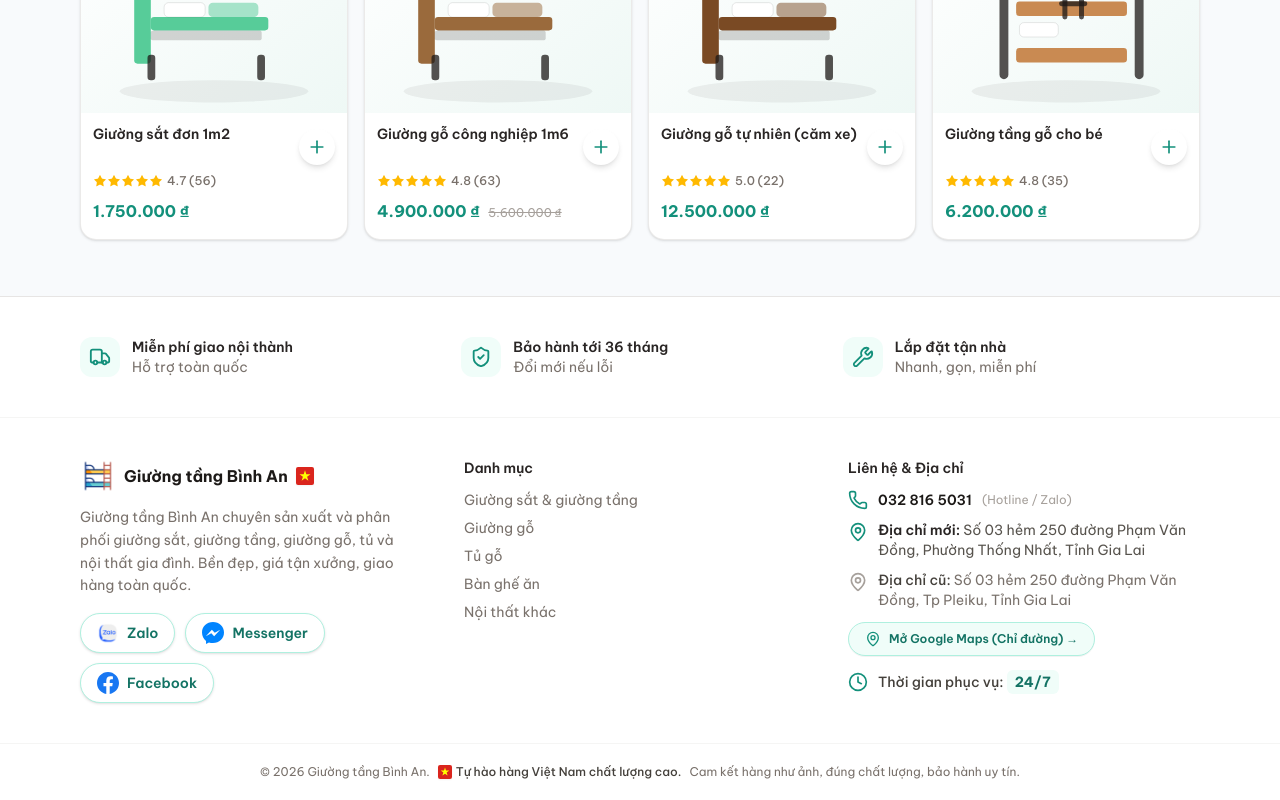
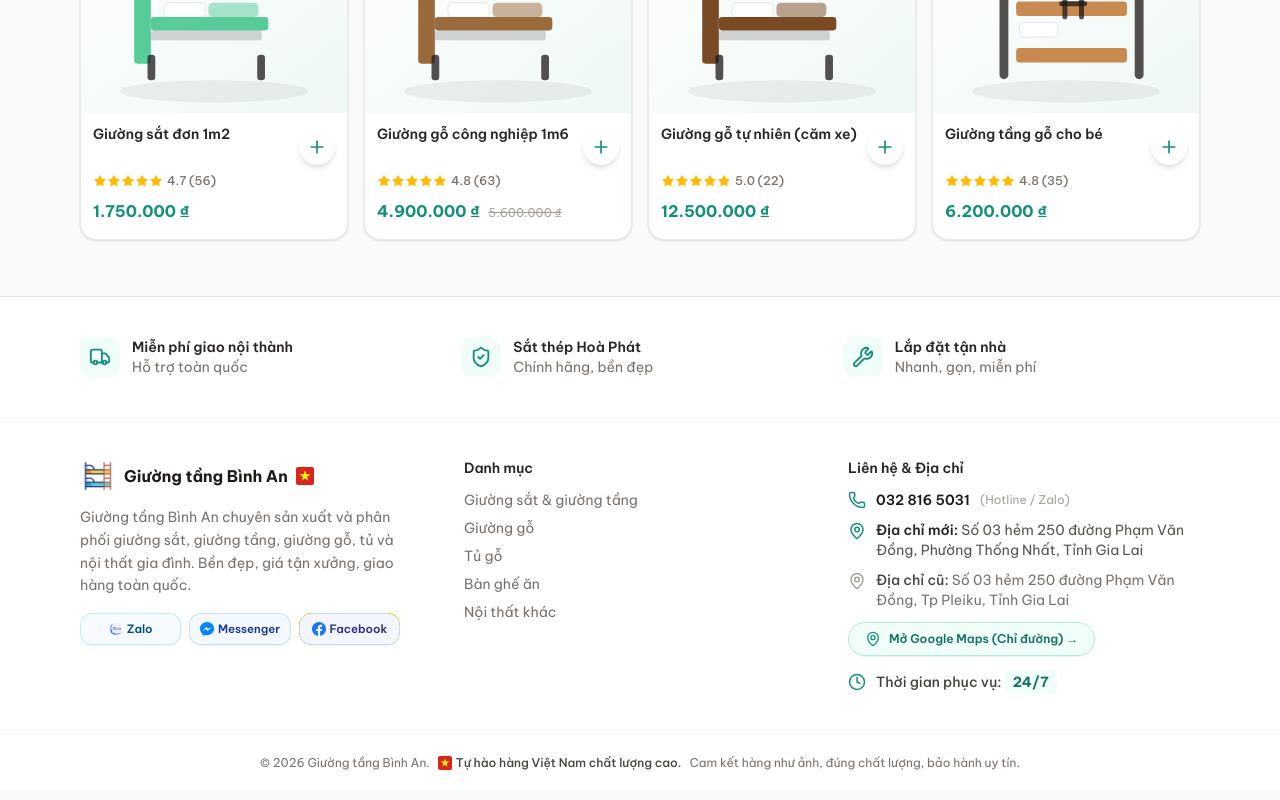
Before and after one commit to ismethanhtung/giuong-tang-binh-an, a Next.js app: page / in a window 1280 px wide. Shown: the part 1943-2743 px from the top of the page. Built offline with nearby package versions, Linux system fonts and the light colour scheme.

Commit message:
Tinh chỉnh footer: xếp 3 nút mạng xã hội 1 hàng, khôi phục cam kết hàng VN chất lượng cao và cập nhật sắt thép Hoà Phát

```diff
--- a/src/app/page.tsx
+++ b/src/app/page.tsx
@@ -25,7 +25,7 @@ export default function HomePage() {
               <span className="text-brand-600">bền đẹp, giá tận xưởng</span>
             </h1>
             <p className="mt-3 max-w-md text-sm leading-relaxed text-stone-600 sm:text-base">
-              Giường tầng, giường sắt, giường gỗ, tủ và bàn ghế ăn. Bảo hành dài,
+              Giường tầng, giường sắt, giường gỗ, tủ và bàn ghế ăn. Sắt thép Hoà Phát,
               lắp đặt tận nhà, giao hàng toàn quốc.
             </p>
             <div className="mt-6 flex flex-wrap gap-3">
--- a/src/app/san-pham/[slug]/page.tsx
+++ b/src/app/san-pham/[slug]/page.tsx
@@ -34,7 +34,7 @@ export async function generateMetadata({
 
 const trust = [
   { icon: TruckIcon, text: "Giao & lắp đặt tận nhà" },
-  { icon: ShieldIcon, text: "Bảo hành chính hãng" },
+  { icon: ShieldIcon, text: "Sắt thép Hoà Phát" },
   { icon: WrenchIcon, text: "Hỗ trợ sửa chữa trọn đời" },
 ];
 
--- a/src/components/Footer.tsx
+++ b/src/components/Footer.tsx
@@ -17,7 +17,7 @@ import {
 
 const perks = [
   { icon: TruckIcon, title: "Miễn phí giao nội thành", desc: "Hỗ trợ toàn quốc" },
-  { icon: ShieldIcon, title: "Bảo hành tới 36 tháng", desc: "Đổi mới nếu lỗi" },
+  { icon: ShieldIcon, title: "Sắt thép Hoà Phát", desc: "Chính hãng, bền đẹp" },
   { icon: WrenchIcon, title: "Lắp đặt tận nhà", desc: "Nhanh, gọn, miễn phí" },
 ];
 
@@ -40,7 +40,7 @@ export default function Footer() {
 
       <div className="border-t border-stone-100">
         <div className="mx-auto grid max-w-6xl gap-8 px-4 py-10 sm:grid-cols-3">
-          {/* Cột 1: Thông tin thương hiệu + 3 nút kết nối Zalo, Messenger, Facebook */}
+          {/* Cột 1: Thông tin thương hiệu + 3 nút kết nối Zalo, Messenger, Facebook trên 1 hàng */}
           <div>
             <p className="flex items-center gap-2 text-base font-bold text-stone-900">
               <Logo className="h-9 w-9" />
@@ -50,33 +50,33 @@ export default function Footer() {
             <p className="mt-3 max-w-xs text-sm leading-relaxed text-stone-500">
               {site.description}
             </p>
-            <div className="mt-4 flex flex-wrap items-center gap-2.5">
+            <div className="mt-4 grid max-w-xs grid-cols-3 gap-1.5 sm:gap-2">
               <a
                 href={site.zalo}
                 target="_blank"
                 rel="noopener noreferrer"
-                className="inline-flex items-center gap-2 rounded-full border border-brand-200 bg-white px-4 py-2 text-sm font-semibold text-brand-700 shadow-sm transition hover:bg-brand-50"
+                className="inline-flex h-8 items-center justify-center gap-1 rounded-xl border border-sky-200/80 bg-sky-50/70 px-1.5 text-[11.5px] font-semibold text-sky-900 shadow-2xs transition hover:bg-sky-100 hover:border-sky-300 active:scale-95"
               >
-                <ZaloIcon className="h-5.5 w-5.5" />
-                Zalo
+                <ZaloIcon className="h-3.5 w-3.5 shrink-0" />
+                <span>Zalo</span>
               </a>
               <a
                 href={site.messenger}
                 target="_blank"
                 rel="noopener noreferrer"
-                className="inline-flex items-center gap-2 rounded-full border border-brand-200 bg-white px-4 py-2 text-sm font-semibold text-brand-700 shadow-sm transition hover:bg-brand-50"
+                className="inline-flex h-8 items-center justify-center gap-1 rounded-xl border border-blue-200/80 bg-blue-50/70 px-1.5 text-[11.5px] font-semibold text-blue-900 shadow-2xs transition hover:bg-blue-100 hover:border-blue-300 active:scale-95"
               >
-                <MessengerIcon className="h-5.5 w-5.5 text-[#0084FF]" />
-                Messenger
+                <MessengerIcon className="h-3.5 w-3.5 shrink-0 text-[#0084FF]" />
+                <span>Messenger</span>
               </a>
               <a
                 href={site.facebook}
                 target="_blank"
                 rel="noopener noreferrer"
-                className="inline-flex items-center gap-2 rounded-full border border-brand-200 bg-white px-4 py-2 text-sm font-semibold text-brand-700 shadow-sm transition hover:bg-brand-50"
+                className="inline-flex h-8 items-center justify-center gap-1 rounded-xl border border-indigo-200/80 bg-indigo-50/70 px-1.5 text-[11.5px] font-semibold text-indigo-900 shadow-2xs transition hover:bg-indigo-100 hover:border-indigo-300 active:scale-95"
               >
-                <FacebookIcon className="h-5.5 w-5.5 text-[#1877F2]" />
-                Facebook
+                <FacebookIcon className="h-3.5 w-3.5 shrink-0 text-[#1877F2]" />
+                <span>Facebook</span>
               </a>
             </div>
           </div>
@@ -103,21 +103,21 @@ export default function Footer() {
             <p className="text-sm font-semibold text-stone-800">Liên hệ & Địa chỉ</p>
             <ul className="mt-3 space-y-2.5 text-sm text-stone-600">
               <li className="flex items-center gap-2.5">
-                <PhoneIcon className="h-5 w-5 shrink-0 text-brand-600" />
+                <PhoneIcon className="h-4.5 w-4.5 shrink-0 text-brand-600" />
                 <a href={site.phoneHref} className="font-semibold text-stone-900 hover:text-brand-600">
                   {site.phone}
                 </a>
                 <span className="text-xs text-stone-400">(Hotline / Zalo)</span>
               </li>
               <li className="flex items-start gap-2.5">
-                <MapPinIcon className="mt-0.5 h-5 w-5 shrink-0 text-brand-600" />
+                <MapPinIcon className="mt-0.5 h-4.5 w-4.5 shrink-0 text-brand-600" />
                 <div>
                   <span className="font-semibold text-stone-800">Địa chỉ mới:</span>{" "}
                   <span>{site.address}</span>
                 </div>
               </li>
               <li className="flex items-start gap-2.5">
-                <MapPinIcon className="mt-0.5 h-5 w-5 shrink-0 text-stone-400" />
+                <MapPinIcon className="mt-0.5 h-4.5 w-4.5 shrink-0 text-stone-400" />
                 <div className="text-stone-500">
                   <span className="font-medium text-stone-700">Địa chỉ cũ:</span>{" "}
                   <span>{site.oldAddress}</span>
@@ -138,7 +138,7 @@ export default function Footer() {
               </li>
 
               <li className="flex items-center gap-2.5 pt-1">
-                <ClockIcon className="h-5 w-5 shrink-0 text-brand-600" />
+                <ClockIcon className="h-4.5 w-4.5 shrink-0 text-brand-600" />
                 <span>
                   <span className="font-medium text-stone-700">Thời gian phục vụ:</span>{" "}
                   <span className="inline-block rounded-md bg-brand-50 px-2 py-0.5 font-bold text-brand-700">
--- a/src/components/icons.tsx
+++ b/src/components/icons.tsx
@@ -63,6 +63,7 @@ export function FacebookIcon({
     <svg
       viewBox="0 0 24 24"
       fill="currentColor"
+      aria-hidden="true"
       className={className}
       {...props}
     >
@@ -79,6 +80,7 @@ export function MessengerIcon({
     <svg
       viewBox="0 0 24 24"
       fill="currentColor"
+      aria-hidden="true"
       className={className}
       {...props}
     >
@@ -89,7 +91,7 @@ export function MessengerIcon({
 
 export function ZaloIcon({
   className = "h-4 w-4",
-  alt = "Zalo",
+  alt = "",
   ...props
 }: ComponentProps<"img">) {
   return (
@@ -97,6 +99,7 @@ export function ZaloIcon({
     <img
       src="/images/zalo.png"
       alt={alt}
+      aria-hidden="true"
       className={`shrink-0 object-contain rounded-xs ${className}`}
       {...props}
     />
--- a/src/lib/products.ts
+++ b/src/lib/products.ts
@@ -91,7 +91,7 @@ export const products: Product[] = [
       { label: "Kích thước", value: "Dài 2m x Rộng 1,2m (tầng dưới 1,8m)" },
       { label: "Chất liệu", value: "Sắt hộp 5x5, sơn tĩnh điện" },
       { label: "Tải trọng", value: "~200kg/tầng" },
-      { label: "Bảo hành", value: "24 tháng" },
+      { label: "Sắt thép", value: "Sắt thép Hoà Phát" },
     ],
   },
   {
@@ -110,7 +110,7 @@ export const products: Product[] = [
       { label: "Kích thước", value: "Dài 2m x Rộng 1,2m" },
       { label: "Chất liệu", value: "Sắt hộp + cầu thang an toàn" },
       { label: "Tải trọng", value: "~200kg/tầng" },
-      { label: "Bảo hành", value: "24 tháng" },
+      { label: "Sắt thép", value: "Sắt thép Hoà Phát" },
     ],
   },
   {
@@ -127,7 +127,7 @@ export const products: Product[] = [
       { label: "Kích thước", value: "Dài 2m x Rộng 1,2m" },
       { label: "Chất liệu", value: "Sắt hộp sơn tĩnh điện" },
       { label: "Tải trọng", value: "~150kg" },
-      { label: "Bảo hành", value: "12 tháng" },
+      { label: "Sắt thép", value: "Sắt thép Hoà Phát" },
     ],
   },
   {
@@ -146,7 +146,7 @@ export const products: Product[] = [
       { label: "Kích thước", value: "Dài 2m x Rộng 1,8m" },
       { label: "Chất liệu", value: "Sắt hộp 6x6 cao cấp" },
       { label: "Tải trọng", value: "~250kg/tầng" },
-      { label: "Bảo hành", value: "24 tháng" },
+      { label: "Sắt thép", value: "Sắt thép Hoà Phát" },
     ],
   },
   {
@@ -165,7 +165,7 @@ export const products: Product[] = [
       { label: "Kích thước", value: "Dài 2m x Rộng 1,6m" },
       { label: "Chất liệu", value: "Gỗ MDF phủ melamine" },
       { label: "Màu sắc", value: "Vân gỗ / trắng" },
-      { label: "Bảo hành", value: "12 tháng" },
+      { label: "Tiêu chuẩn", value: "Gỗ xuất khẩu chống ẩm" },
     ],
   },
   {
@@ -182,7 +182,7 @@ export const products: Product[] = [
     specs: [
       { label: "Kích thước", value: "Dài 2m x Rộng 1,8m" },
       { label: "Chất liệu", value: "Gỗ căm xe tự nhiên" },
-      { label: "Bảo hành", value: "36 tháng" },
+      { label: "Tiêu chuẩn", value: "Gỗ căm xe 100% tuyển chọn" },
     ],
   },
   {
@@ -216,7 +216,7 @@ export const products: Product[] = [
     specs: [
       { label: "Kích thước", value: "Cao 2m x Ngang 1,6m x Sâu 0,5m" },
       { label: "Chất liệu", value: "Gỗ MDF phủ melamine" },
-      { label: "Bảo hành", value: "12 tháng" },
+      { label: "Tiêu chuẩn", value: "Ván MDF chống ẩm" },
     ],
   },
   {
```
